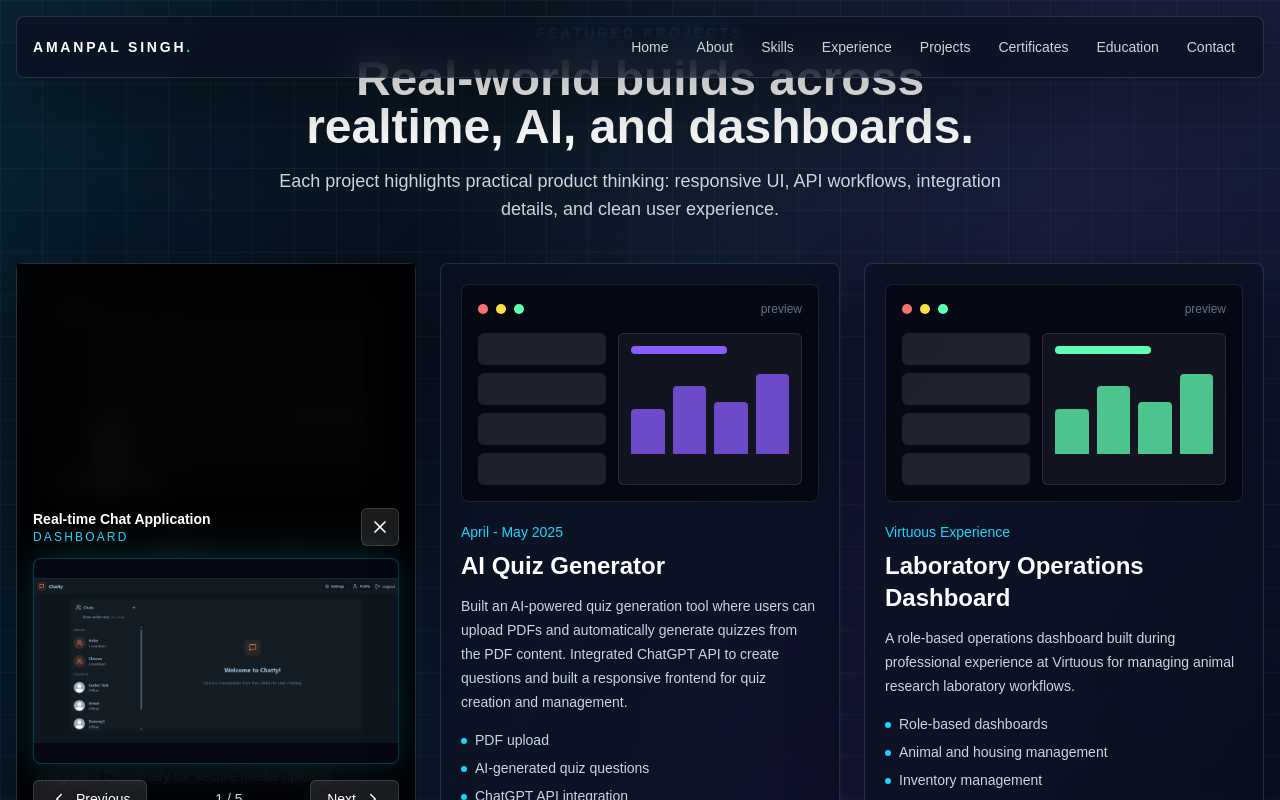
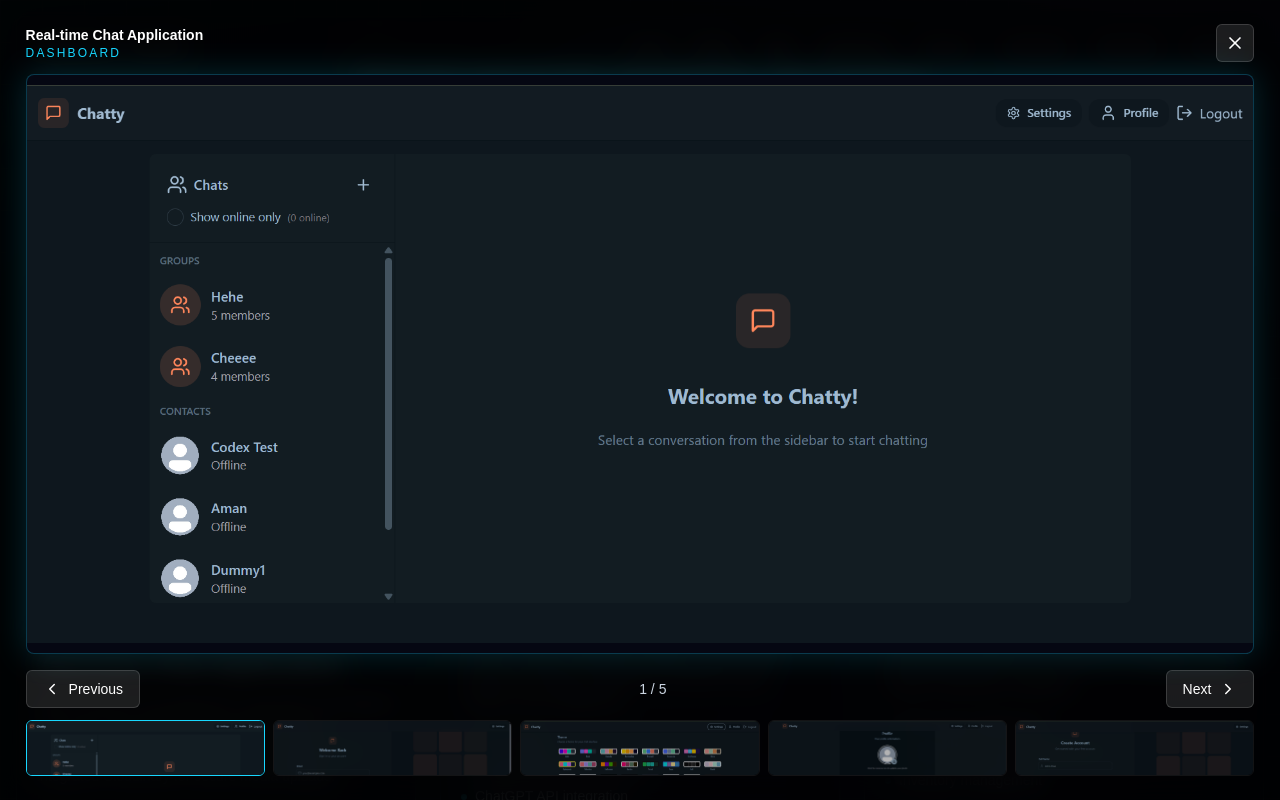
Before and after one commit to amanpalsingh22/Portfolio, a Next.js app: page / in a window 1280 px wide. Both pictures are taken after a click on the button "DASHBOARD". Shown: the part 3043-3843 px from the top of the page. Built offline with nearby package versions, Linux system fonts and the light colour scheme.

Commit message:
Render project screenshot modal full screen

```diff
--- a/components/sections/Projects.jsx
+++ b/components/sections/Projects.jsx
@@ -1,6 +1,7 @@
 "use client";
 
 import Image from "next/image";
+import { createPortal } from "react-dom";
 import { useCallback, useEffect, useState } from "react";
 import { ChevronLeft, ChevronRight, Github, MonitorUp, Radio, X } from "lucide-react";
 import MotionCard from "@/components/ui/MotionCard";
@@ -185,15 +186,15 @@ function ProjectScreenshots({ screenshots, title }) {
         </div>
       </div>
 
-      {activeScreenshot ? (
+      {activeScreenshot ? createPortal(
         <div
           role="dialog"
           aria-modal="true"
           aria-label={`${title} ${activeScreenshot.label} screenshot preview`}
-          className="fixed inset-0 z-[100] flex items-center justify-center bg-black/85 p-4 backdrop-blur-md"
+          className="fixed inset-0 z-[999] flex items-center justify-center bg-black/90 p-3 backdrop-blur-md md:p-6"
           onClick={() => setActiveIndex(null)}
         >
-          <div className="w-full max-w-6xl" onClick={(event) => event.stopPropagation()}>
+          <div className="flex h-full w-full max-w-[96vw] flex-col" onClick={(event) => event.stopPropagation()}>
             <div className="mb-3 flex items-center justify-between gap-3">
               <div>
                 <p className="text-sm font-semibold text-white">{title}</p>
@@ -210,7 +211,7 @@ function ProjectScreenshots({ screenshots, title }) {
                 <X size={20} />
               </button>
             </div>
-            <div className="relative aspect-[16/9] max-h-[78vh] overflow-hidden rounded-lg border border-cyanGlow/25 bg-ink shadow-glow">
+            <div className="relative min-h-0 flex-1 overflow-hidden rounded-lg border border-cyanGlow/25 bg-ink shadow-glow">
               <Image
                 src={activeScreenshot.src}
                 alt={`${title} ${activeScreenshot.label} full-size screen`}
@@ -261,6 +262,7 @@ function ProjectScreenshots({ screenshots, title }) {
             </div>
           </div>
         </div>
+        , document.body
       ) : null}
     </>
   );
```
